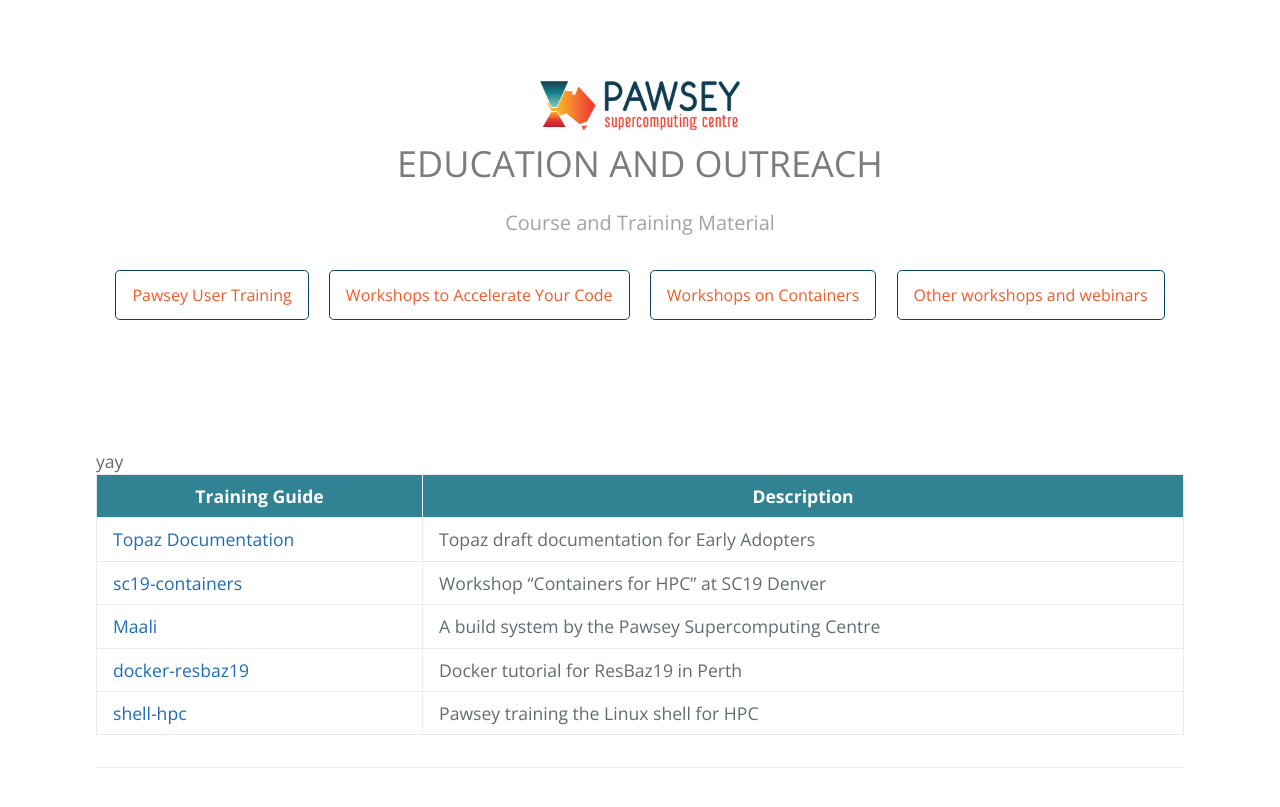
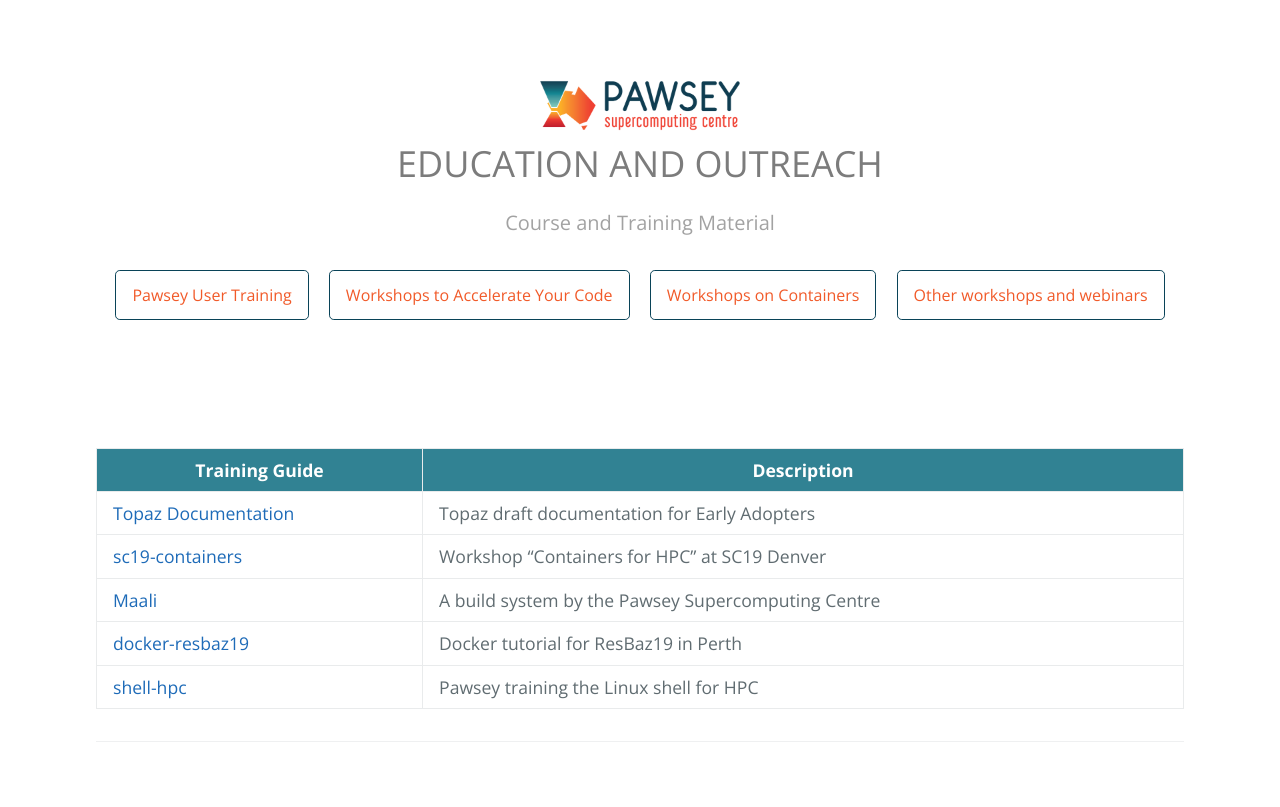
Before and after one commit to ratkinson0405/ratkinson0405.github.io, a Jekyll site: the page built from index.md, in a window 1280 px wide. Shown: the top 807 px of the page. Built offline with Jekyll 4.4.1, drawn with Linux system fonts in a browser that asks for light colours; our own code applies the rules of GitHub Pages for plain Markdown files; the repository's description, which GitHub fills in, is left out.

Commit message:
Update default.html

```diff
--- a/_layouts/default.html
+++ b/_layouts/default.html
@@ -24,9 +24,7 @@
     </section>
 
     <section class="main-content">
-      {% if page.name == 'index.md' %}
-        yay
-      {% endif %}
+
       {{ content }}
 
       <footer class="site-footer">
```
